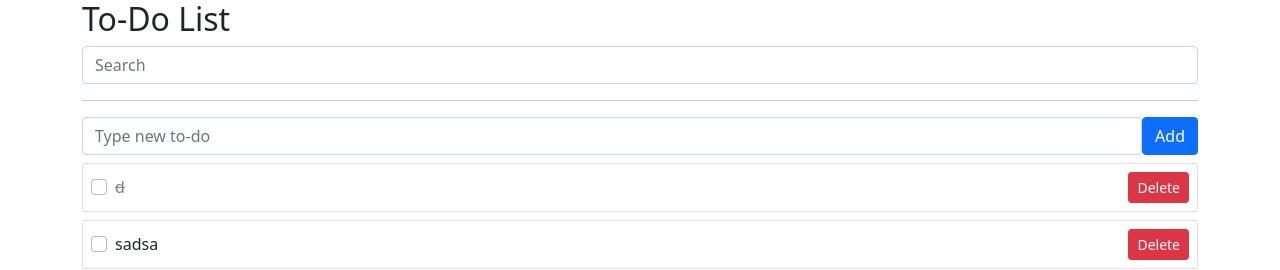
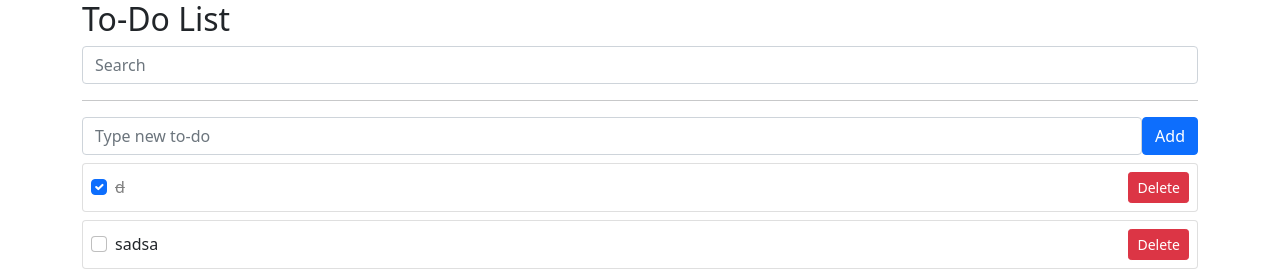
Before and after one commit to ymiru0324/Todo-Vue, a Vue app: page / in a window 1280 px wide. Shown: the top 270 px of the page. Built offline with nearby package versions, Linux system fonts and the light colour scheme; data requests are answered from the project's data file.

Commit message:
code: update # 31

```diff
--- a/src/components/TodoList.vue
+++ b/src/components/TodoList.vue
@@ -9,7 +9,7 @@
           <input
             class="form-check-input"
             type="checkbox"
-            :value="todo.completed"
+            :checked="todo.completed"
             @change="toggleTodo(index)"
           >
           <label
```
